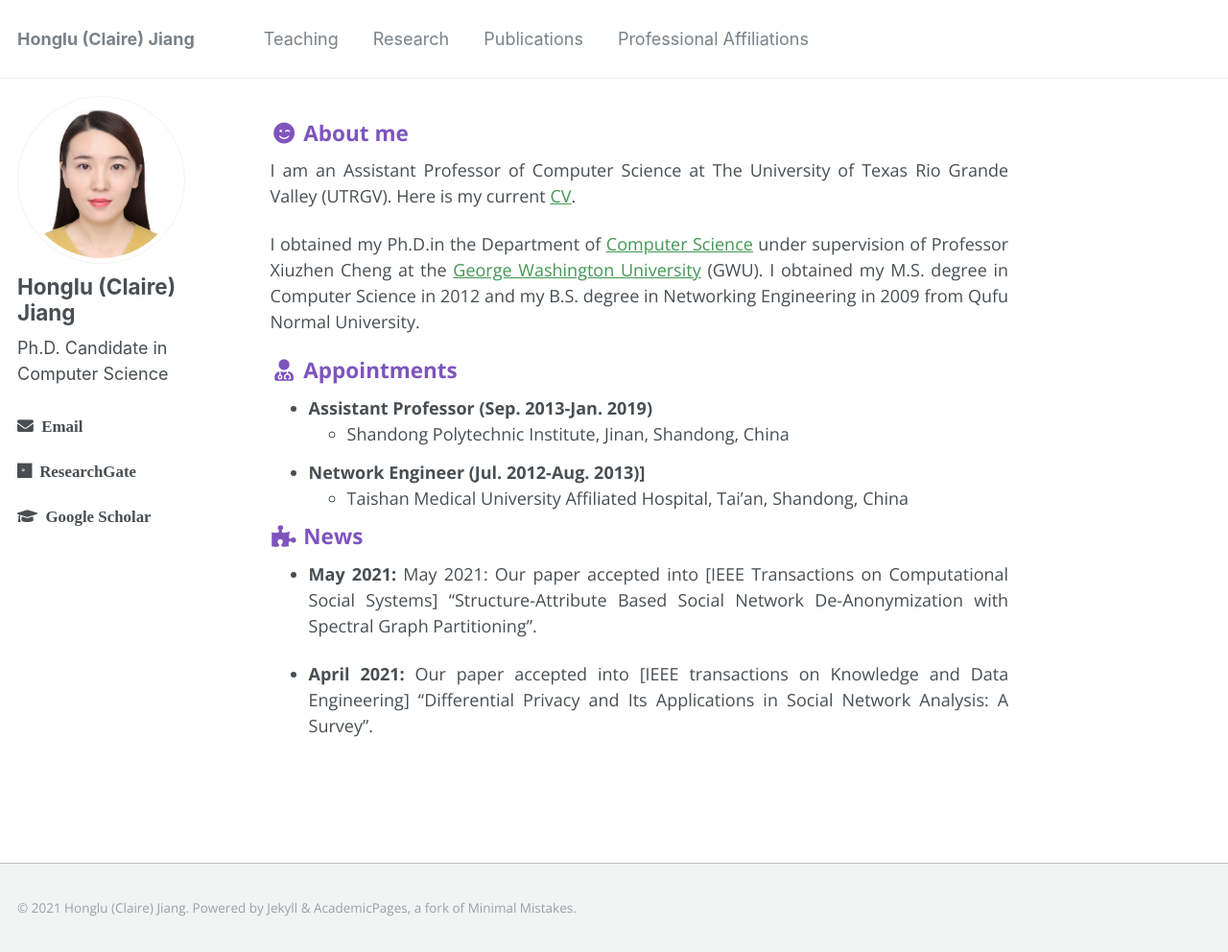
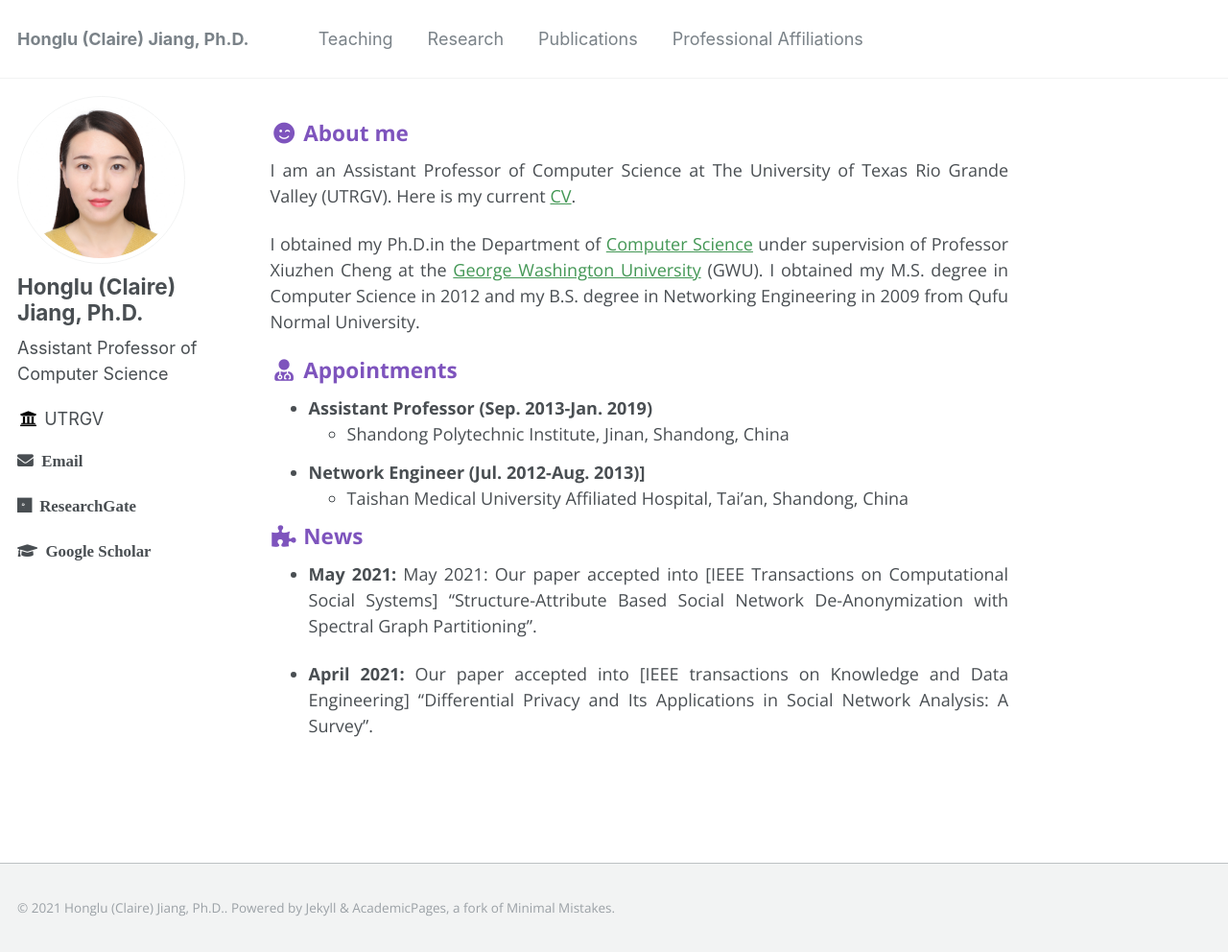
Before and after one commit to hljiang0720/hljiang.github.io, a Jekyll site: the page built from _pages/about.md, in a window 1280 px wide and 992 px high. Shown: the whole window at 96% size. Built offline with Jekyll 4.4.1, drawn with Linux system fonts in a browser that asks for light colours.

Commit message:
Update _config.yml

```diff
--- a/_config.yml
+++ b/_config.yml
@@ -7,10 +7,10 @@
 
 # Site Settings
 locale                   : "en-US"
-title                    : "Honglu (Claire) Jiang"
+title                    : "Honglu (Claire) Jiang, Ph.D."
 title_separator          : "-"
-name                     : &name "Honglu (Claire) Jiang"
-description              : &description "Honglu (Claire) Jiang. A Ph.D. Candidate in Computer Science"
+name                     : &name "Honglu (Claire) Jiang, Ph.D."
+description              : &description "Honglu (Claire) Jiang. Assistant Professor of Computer Science"
 url                      : https://hljiang0720.github.io # the base hostname & protocol for your site e.g. "https://mmistakes.github.io"
 baseurl                  : "" # the subpath of your site, e.g. "/blog"
 repository               : "hljiang0720/hljiang0720.github.io"
@@ -80,11 +80,11 @@ analytics:
 
 # Site Author
 author:
-  name             : "Honglu (Claire) Jiang"
+  name             : "Honglu (Claire) Jiang, Ph.D."
   avatar           : "profile.png"
-  bio              : "Ph.D. Candidate in Computer Science"
+  bio              : "Assistant Professor of Computer Science"
   #location         : ERB 529
-  #employer         : "UT Arlington"
+  employer         : "UTRGV"
   googlescholar    : "https://scholar.google.com/citations?hl=en&user=fiY8is0AAAAJ"
   email            : "hljiang0720@gwu.edu"
   researchgate     : "https://www.researchgate.net/profile/Honglu_Jiang"
```
